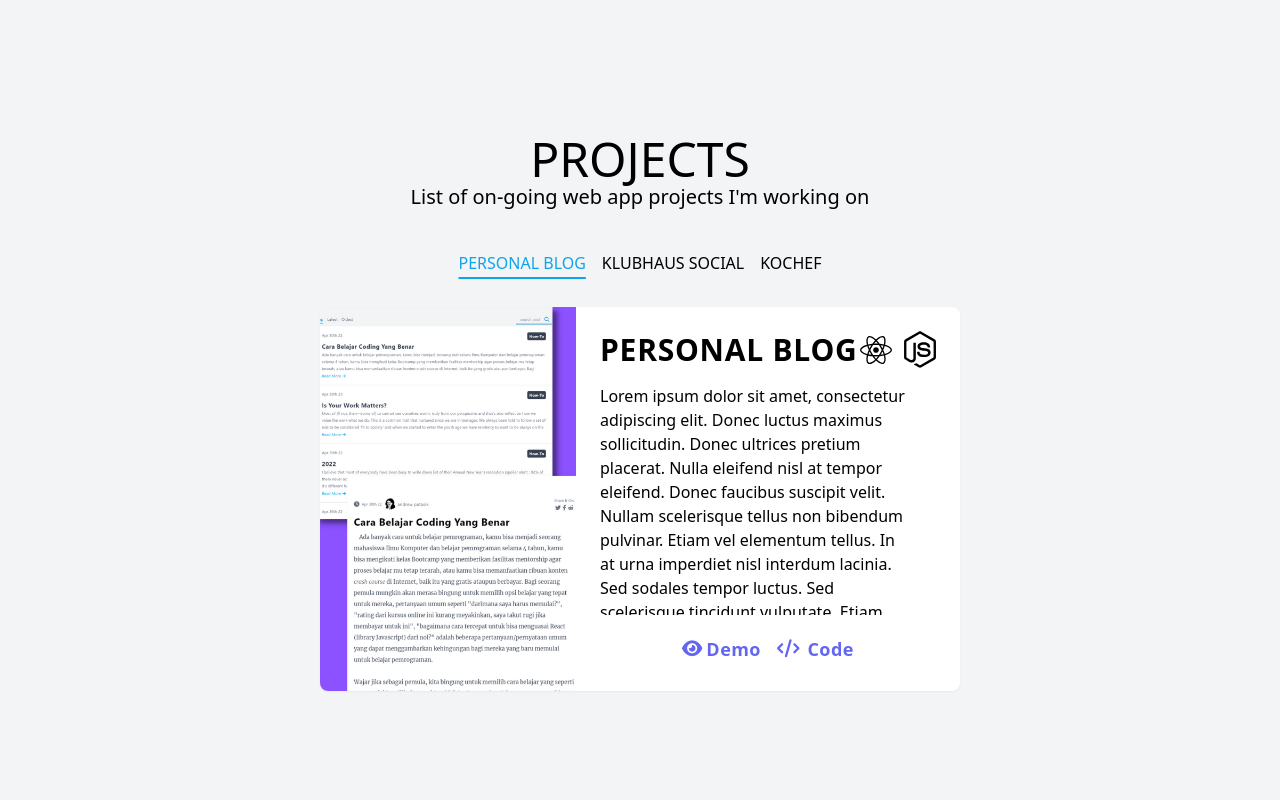
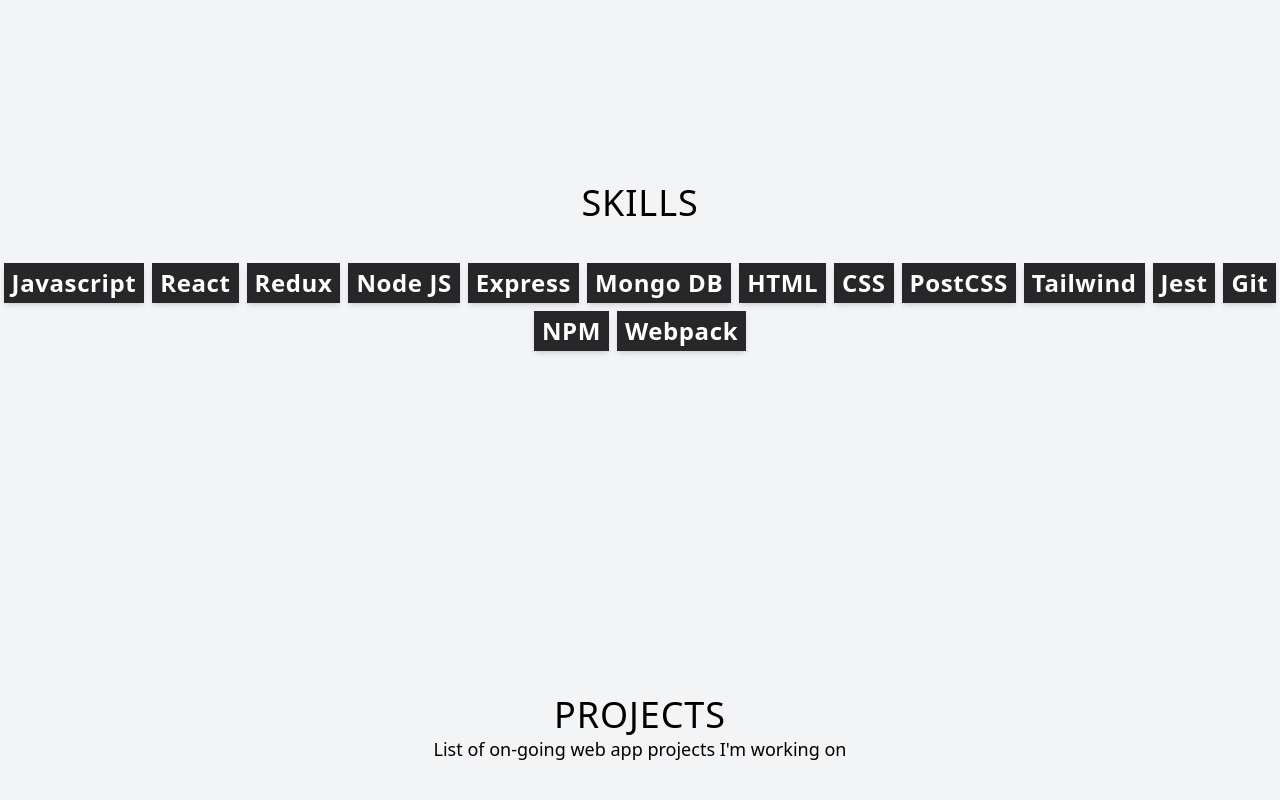
Before and after one commit to andrewpatasik/myblog, a React (Create React App) app in the folder client/: page /about in a window 1280 px wide. Shown: the part 760-1560 px from the top of the page. Built offline with nearby package versions, Linux system fonts and the light colour scheme; a web font is replaced by a local one.

Commit message:
project section

```diff
--- a/client/src/components/About.js
+++ b/client/src/components/About.js
@@ -1,13 +1,13 @@
 import React from 'react'
+import AboutHeader from './AboutHeader';
 import Projects from './Projects';
+import Skills from './Skills';
 
 const About = () => {
   return (
     <div className='w-full flex flex-col'>
-      <section className='h-screen flex flex-col justify-center gap-4 p-10'>
-        <h1 style={{fontFamily: 'Josefin Sans, arial'}} className='text-7xl tracking-widest'>HELLO THERE!<br />MY NAME IS<br /><span>ANDREW PATASIK</span></h1>
-        <h3 style={{fontFamily: 'Montserrat, sans-serif'}} className='text-2xl text-gray-400' >I'm a Fullstack Developer with Computer Science degree from Universitas Esa Unggul, Jakarta.<br />I'm focusing on write clean code with test-first approach in my development process, where I<br />use MERN stack as my main tools to develop website and web application.</h3>
-      </section>
+      <AboutHeader />
+      <Skills />
       <Projects />
     </div>
   )
--- /dev/null
+++ b/client/src/components/AboutHeader.js
@@ -0,0 +1,31 @@
+import React from "react";
+
+function AboutHeader() {
+  return (
+    <section className="h-screen flex flex-col justify-center gap-4 p-10">
+      <h1
+        style={{ fontFamily: "Josefin Sans, arial" }}
+        className="text-7xl tracking-widest"
+      >
+        HELLO THERE!
+        <br />
+        MY NAME IS
+        <br />
+        <span>ANDREW PATASIK</span>
+      </h1>
+      <h3
+        style={{ fontFamily: "Montserrat, sans-serif" }}
+        className="text-2xl text-gray-400"
+      >
+        I'm a Fullstack Developer with Computer Science degree from Universitas
+        Esa Unggul, Jakarta.
+        <br />
+        I'm focusing on write clean code with test-first approach in my
+        development process, where I<br />
+        use MERN stack as my main tools to develop website and web application.
+      </h3>
+    </section>
+  );
+}
+
+export default AboutHeader;
--- a/client/src/components/Projects.js
+++ b/client/src/components/Projects.js
@@ -24,8 +24,8 @@ const Projects = () => {
   return (
     <div className="flex flex-col items-center">
       <div className="text-center mb-10">
-        <h3 className="text-5xl">PROJECTS</h3>
-        <p className="text-xl">
+        <h3 className="text-4xl tracking-wide">PROJECTS</h3>
+        <p className="text-lg">
           List of on-going web app projects I'm working on
         </p>
       </div>
--- /dev/null
+++ b/client/src/components/Skills.js
@@ -0,0 +1,21 @@
+import React from "react";
+import { skillTemplate } from "../data/skillTemplate";
+
+function Skills() {
+  return (
+    <div className="my-12 flex flex-col items-center">
+      <div className="text-center mb-10">
+        <h3 className="text-4xl tracking-wide">SKILLS</h3>
+      </div>
+      <section className="w-1/3 h-96 flex flex-col w-full items-center">
+        <ul className="flex flex-wrap gap-2 items-center justify-center">
+          {skillTemplate.map((skill, index) => {
+            return <li className="text-2xl tracking-wide font-bold text-white hover:text-gray-300 ease-in-out bg-zinc-800 py-1 px-2 shadow-md" key={index}>{skill}</li>
+          })}
+        </ul>
+      </section>
+    </div>
+  );
+}
+
+export default Skills;
--- /dev/null
+++ b/client/src/data/skillTemplate.js
@@ -0,0 +1,16 @@
+export const skillTemplate = [
+  "Javascript",
+  "React",
+  "Redux",
+  "Node JS",
+  "Express",
+  "Mongo DB",
+  "HTML",
+  "CSS",
+  "PostCSS",
+  "Tailwind",
+  "Jest",
+  "Git",
+  "NPM",
+  "Webpack",
+]
```
